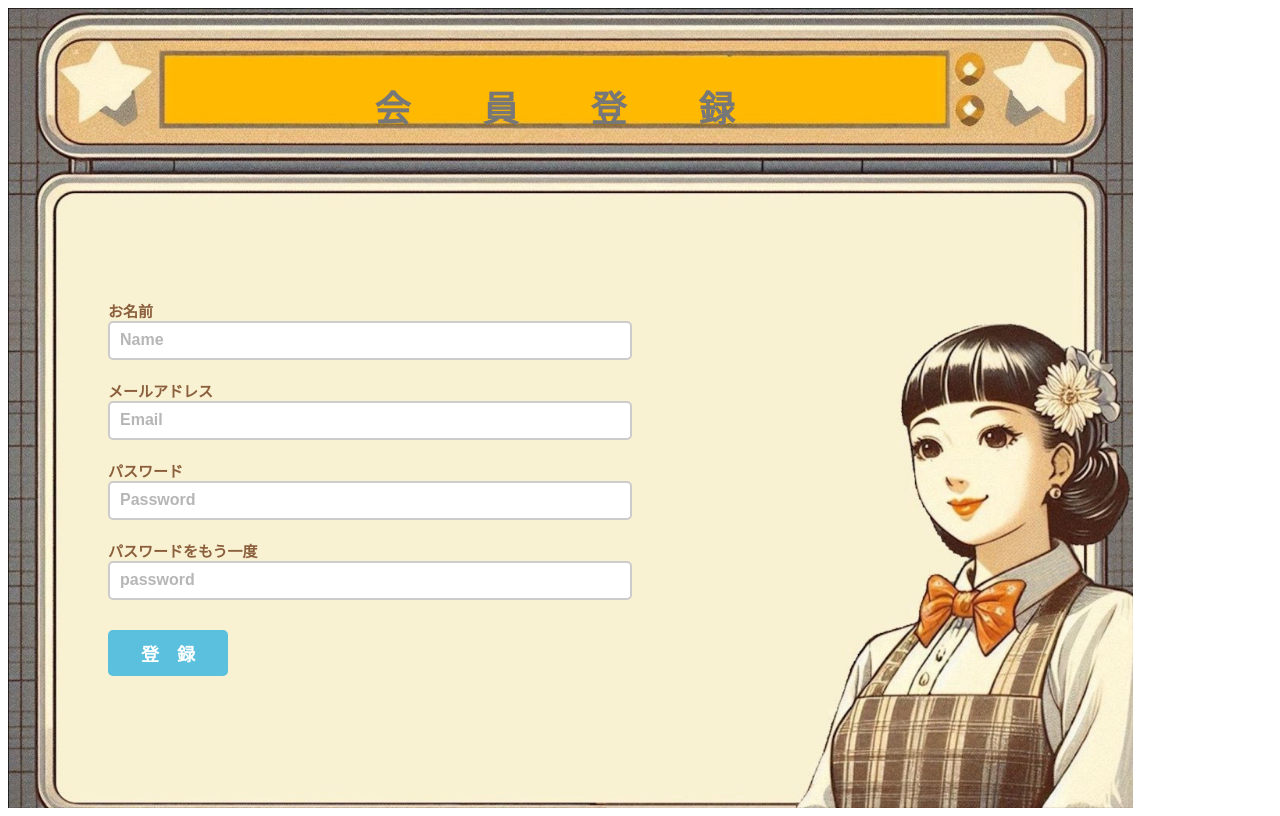
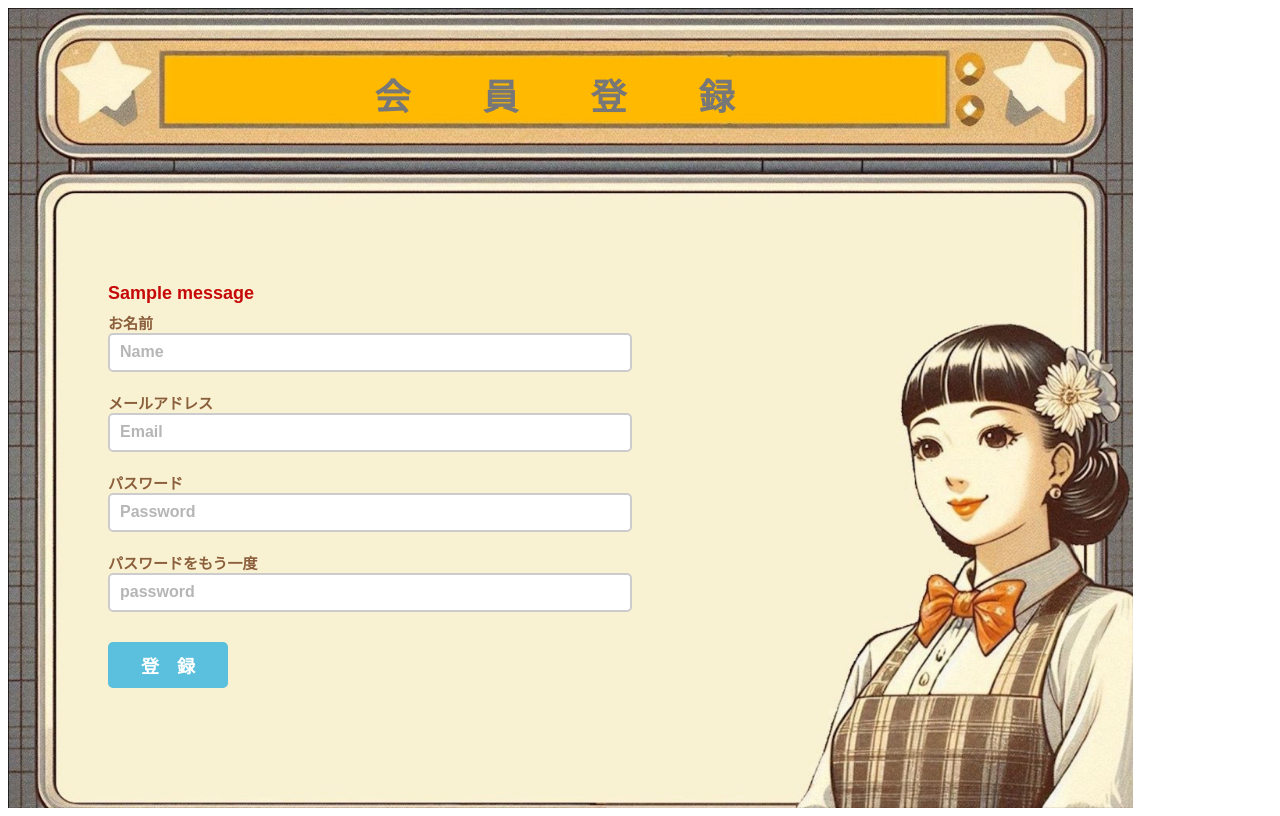
Before and after one commit to summer2024H/summer2024H-, a Flask app: page /signup in a window 1280 px wide. Run offline with Flask 3, Linux system fonts and the light colour scheme; tables that the repository leaves empty hold one stand-in row (values such as "Sample post"); one stand-in notice (Sample message) is shown.

Commit message:
新規登録画面：エラーメッセージ表示

```diff
--- a/hackathon-begginers-sample/ChatApp/static/css/registration.css
+++ b/hackathon-begginers-sample/ChatApp/static/css/registration.css
@@ -89,3 +89,12 @@ input::placeholder {
   font-size: 18px;
   color: white;
 }
+
+.flashes {
+  padding-inline-start: 0;
+  font-size: 18px;
+  margin-bottom: 8px;
+  color: rgb(198, 8, 8);
+  list-style: none;
+  font-weight: bold;
+}
--- a/hackathon-begginers-sample/ChatApp/templates/signup.html
+++ b/hackathon-begginers-sample/ChatApp/templates/signup.html
@@ -7,6 +7,15 @@
             <h1>会　　員　　登　　録</h1>
         </div>
         <div class="registration-button-container">
+            <div>
+                {% with messages = get_flashed_messages() %} {% if messages %}
+                <ul class="flashes">
+                  {% for message in messages %}
+                  <li>{{ message }}</li>
+                  {% endfor %}
+                </ul>
+            </div>
+            {% endif %} {% endwith %}
             <div>
                 <label for="signup-name-input">お名前</label>
                 <input type="text" placeholder="Name" name="name" id="signup-name-input" />
```
